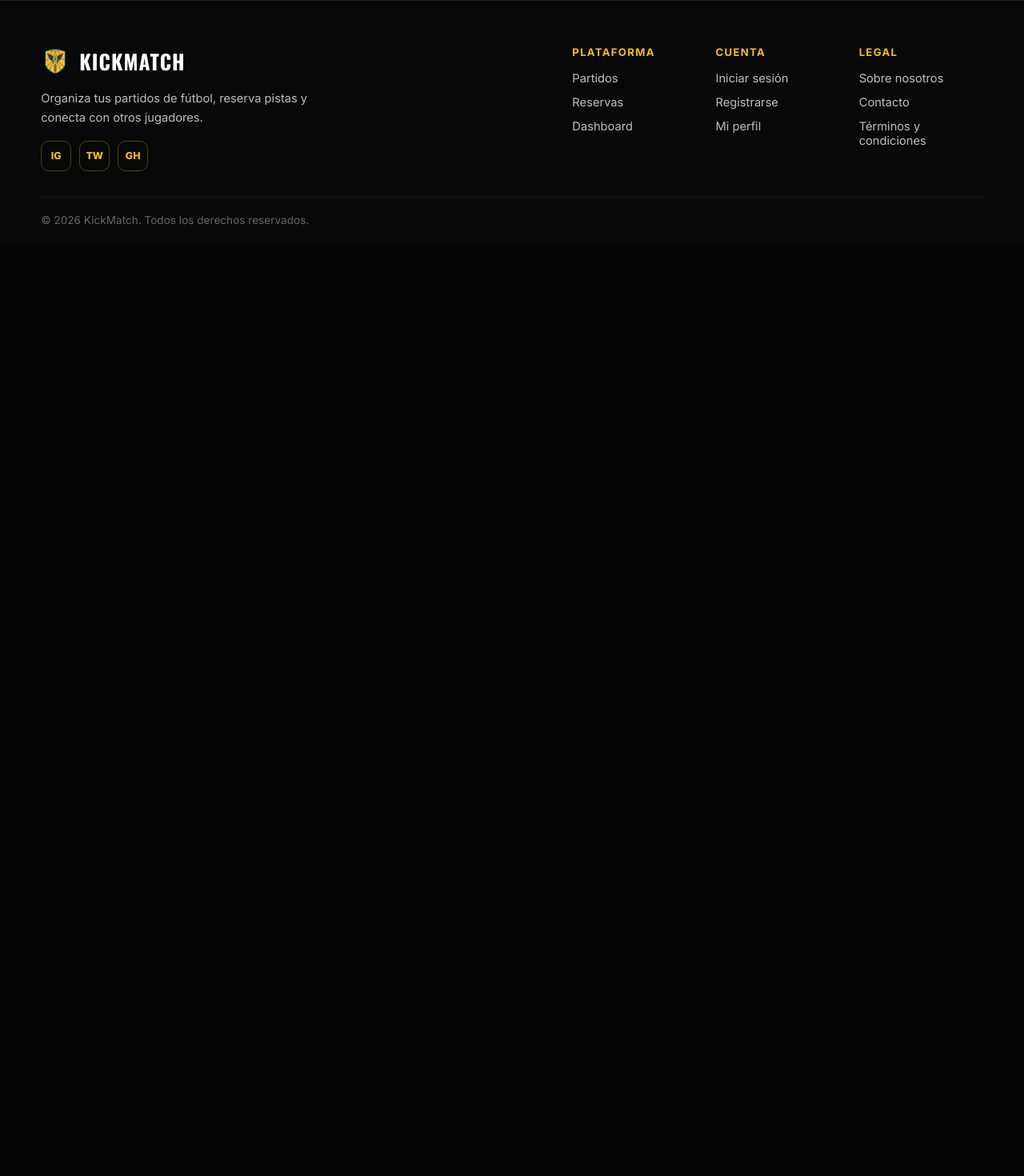
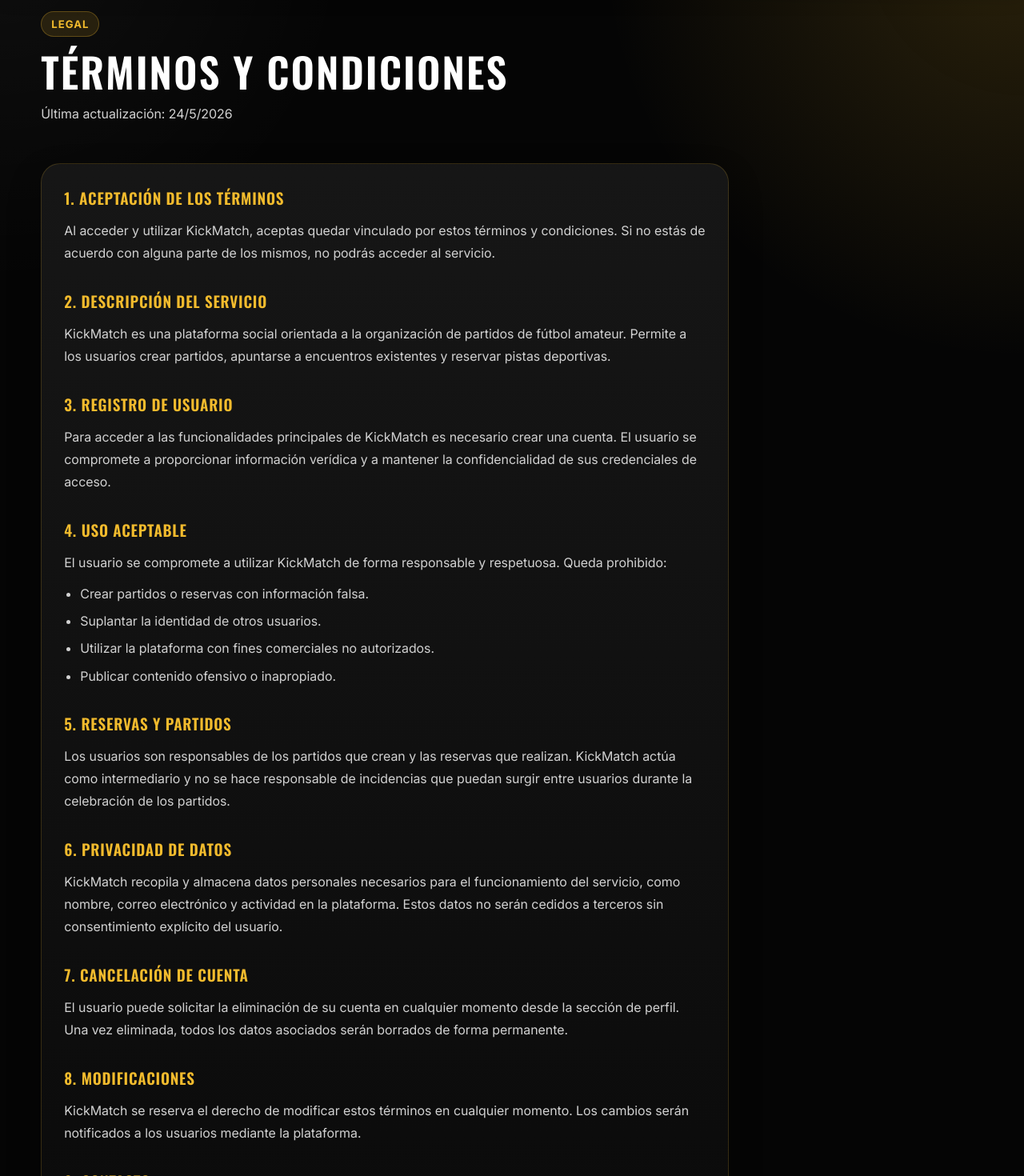
Before and after one commit to JavNinPen11/KickMatch, a React (Create React App) app in the folder Frontend/: page /terms in a window 1280 px wide. Shown: the part 80-1550 px from the top of the page at 80% size. Before the commit the page ends 800 px from the top, so only its background shows below. Built offline with nearby package versions, Linux system fonts and the light colour scheme; no server answers.

Commit message:
Creación pagina TermsPage

```diff
--- a/Frontend/src/App.js
+++ b/Frontend/src/App.js
@@ -16,6 +16,7 @@
 import AboutPage from "./pages/AboutPage"
 import { ScrollToTop } from "./components/scrollTop/ScrollTop"
 import ContactPage from "./pages/ContactPage"
+import TermsPage from "./pages/TermsPage"
 
 
 function App() {
@@ -47,6 +48,7 @@
           } />
           <Route path="/about" element={<AboutPage />} />
           <Route path="/contact" element={<ContactPage />} />
+          <Route path="/terms" element={<TermsPage />} />
         </Routes>
         <Footer/>
       </Router>
--- a/Frontend/src/pages/TermsPage.js
+++ b/Frontend/src/pages/TermsPage.js
@@ -0,0 +1,73 @@
+import { Nav } from "../components/nav/Nav"
+import style from "./stylePages/termsPage.module.scss"
+
+export default function TermsPage() {
+    return (
+        <main className="mainPage">
+            <Nav />
+
+            <div className="content">
+                <section className={style.header}>
+                    <span className="labelYellow">Legal</span>
+                    <h1>Términos y condiciones</h1>
+                    <p className="textBase">
+                        Última actualización: {new Date().toLocaleDateString("es-ES")}
+                    </p>
+                </section>
+
+                <article className={`cardBase ${style.doc}`}>
+                    <section className={style.section}>
+                        <h2>1. Aceptación de los términos</h2>
+                        <p>Al acceder y utilizar KickMatch, aceptas quedar vinculado por estos términos y condiciones. Si no estás de acuerdo con alguna parte de los mismos, no podrás acceder al servicio.</p>
+                    </section>
+
+                    <section className={style.section}>
+                        <h2>2. Descripción del servicio</h2>
+                        <p>KickMatch es una plataforma social orientada a la organización de partidos de fútbol amateur. Permite a los usuarios crear partidos, apuntarse a encuentros existentes y reservar pistas deportivas.</p>
+                    </section>
+
+                    <section className={style.section}>
+                        <h2>3. Registro de usuario</h2>
+                        <p>Para acceder a las funcionalidades principales de KickMatch es necesario crear una cuenta. El usuario se compromete a proporcionar información verídica y a mantener la confidencialidad de sus credenciales de acceso.</p>
+                    </section>
+
+                    <section className={style.section}>
+                        <h2>4. Uso aceptable</h2>
+                        <p>El usuario se compromete a utilizar KickMatch de forma responsable y respetuosa. Queda prohibido:</p>
+                        <ul>
+                            <li>Crear partidos o reservas con información falsa.</li>
+                            <li>Suplantar la identidad de otros usuarios.</li>
+                            <li>Utilizar la plataforma con fines comerciales no autorizados.</li>
+                            <li>Publicar contenido ofensivo o inapropiado.</li>
+                        </ul>
+                    </section>
+
+                    <section className={style.section}>
+                        <h2>5. Reservas y partidos</h2>
+                        <p>Los usuarios son responsables de los partidos que crean y las reservas que realizan. KickMatch actúa como intermediario y no se hace responsable de incidencias que puedan surgir entre usuarios durante la celebración de los partidos.</p>
+                    </section>
+
+                    <section className={style.section}>
+                        <h2>6. Privacidad de datos</h2>
+                        <p>KickMatch recopila y almacena datos personales necesarios para el funcionamiento del servicio, como nombre, correo electrónico y actividad en la plataforma. Estos datos no serán cedidos a terceros sin consentimiento explícito del usuario.</p>
+                    </section>
+
+                    <section className={style.section}>
+                        <h2>7. Cancelación de cuenta</h2>
+                        <p>El usuario puede solicitar la eliminación de su cuenta en cualquier momento desde la sección de perfil. Una vez eliminada, todos los datos asociados serán borrados de forma permanente.</p>
+                    </section>
+
+                    <section className={style.section}>
+                        <h2>8. Modificaciones</h2>
+                        <p>KickMatch se reserva el derecho de modificar estos términos en cualquier momento. Los cambios serán notificados a los usuarios mediante la plataforma.</p>
+                    </section>
+
+                    <section className={style.section}>
+                        <h2>9. Contacto</h2>
+                        <p>Para cualquier consulta relacionada con estos términos, puedes contactarnos a través de la página de contacto o escribirnos a kickmatch.app@gmail.com.</p>
+                    </section>
+                </article>
+            </div>
+        </main>
+    )
+}
--- /dev/null
+++ b/Frontend/src/pages/stylePages/termsPage.module.scss
@@ -0,0 +1,41 @@
+.header {
+    max-width: 760px;
+    margin-bottom: 48px;
+}
+
+.header h1 {
+    margin: 16px 0 12px;
+    font-size: clamp(2.2rem, 4vw, 3.4rem);
+    line-height: 1.08;
+}
+
+.doc {
+    max-width: 860px;
+    display: grid;
+    gap: 32px;
+    margin-bottom: 48px;
+}
+
+.section h2 {
+    margin: 0 0 12px;
+    font-size: 1.2rem;
+    color: #f2bb2d;
+}
+
+.section p {
+    margin: 0;
+    color: #d2d2d2;
+    line-height: 1.75;
+}
+
+.section ul {
+    margin: 12px 0 0;
+    padding-left: 20px;
+    display: grid;
+    gap: 8px;
+}
+
+.section ul li {
+    color: #d2d2d2;
+    line-height: 1.65;
+}
```
